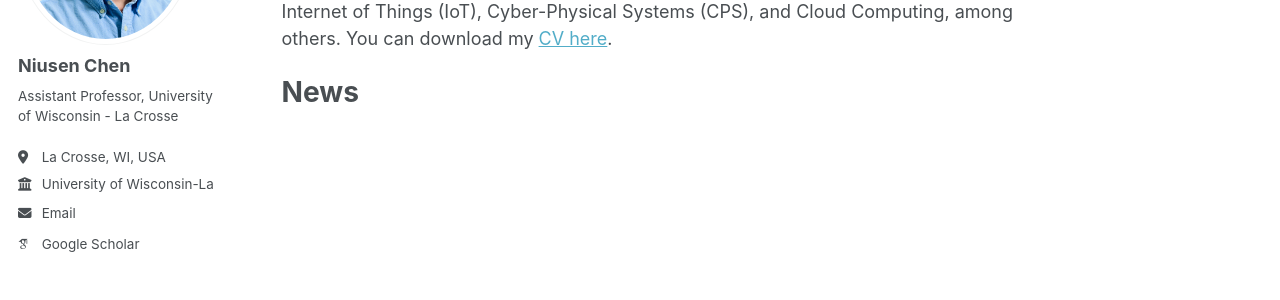
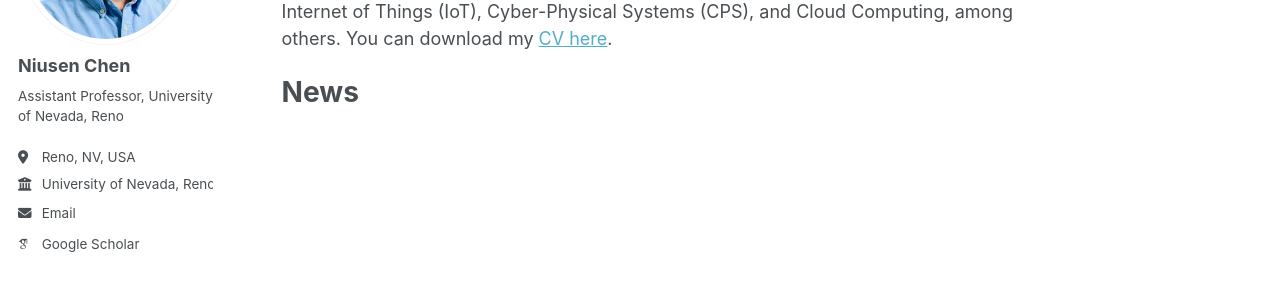
Before and after one commit to niusenc/niusenc.github.io, a Jekyll site: the page built from _pages/about.md, in a window 1280 px wide. Shown: the part 251-551 px from the top of the page. Built offline with Jekyll 4.4.1, drawn with Linux system fonts in a browser that asks for light colours; some web fonts are replaced.

Commit message:
Update _config.yml

```diff
--- a/_config.yml
+++ b/_config.yml
@@ -25,11 +25,11 @@ author:
   avatar           : "niusen.PNG"
   name             : "Niusen Chen"
   pronouns         : # example: "he/his"
-  bio              : "Assistant Professor, University of Wisconsin - La Crosse"
-  location         : "La Crosse, WI, USA"
-  employer         : "University of Wisconsin-La Crosse"
+  bio              : "Assistant Professor, University of Nevada, Reno"
+  location         : "Reno, NV, USA"
+  employer         : "University of Nevada, Reno"
   uri              : # URL
-  email            : "nchen@uwlax.edu"
+  email            : "niusenc@unr.edu"
 
   # Academic websites
   academia         : # URL
```
